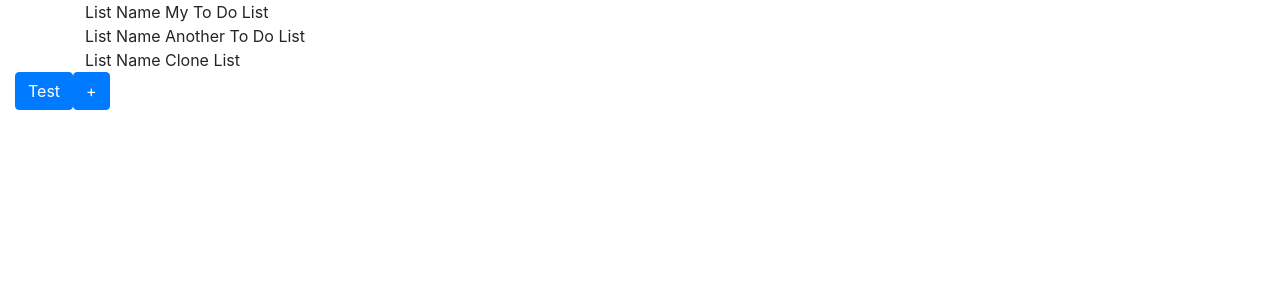
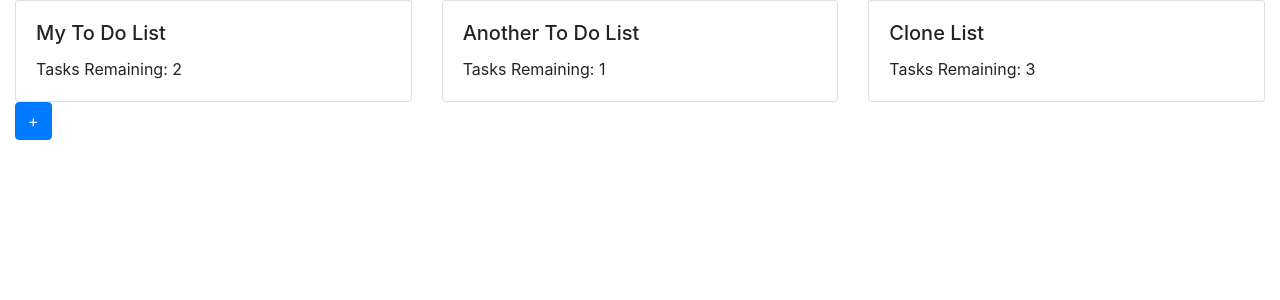
Before and after one commit to Haruaka/fantastic-carnival, a React (Create React App) app in the folder todoapp/: page / in a window 1280 px wide. Shown: the top 300 px of the page. Built offline with nearby package versions, Linux system fonts and the light colour scheme.

Commit message:
Display List items properly

```diff
--- a/todoapp/src/App.js
+++ b/todoapp/src/App.js
@@ -4,18 +4,17 @@ import React, { useState } from "react";
 import ListView from "./views/ListView";
 import TaskView from "./views/TaskView";
 
-const data = [{ id: 1, name: "My To Do List", tasks: [{id: 1, desc: "Clean my room", isComplete: false}, {id: 2, desc: "Wash the Dishes", isComplete: false}, {id: 3, desc: "Do my Homework", isComplete: false}] }, { id: 2, name: "Another To Do List", tasks: [{id: 1, desc: "Clean my room", isComplete: false}] }, { id: 3, name: "Clone List", tasks: [{id: 1, desc: "Clean my room", isComplete: false}, {id: 2, desc: "Wash the Dishes", isComplete: false}, {id: 3, desc: "Do my Homework", isComplete: false}]}];
+const data = [{ id: 1, name: "My To Do List", tasks: [{id: 2, desc: "Wash the Dishes", isComplete: false}, {id: 3, desc: "Do my Homework", isComplete: false}] }, { id: 2, name: "Another To Do List", tasks: [{id: 1, desc: "Clean my room", isComplete: false}] }, { id: 3, name: "Clone List", tasks: [{id: 1, desc: "Clean my room", isComplete: false}, {id: 2, desc: "Wash the Dishes", isComplete: false}, {id: 3, desc: "Do my Homework", isComplete: false}]}];
 
 // THE COMPONENT =====================================================
 export default function App() {
   const [viewState, setViewState] = useState(0);
 
-  const changeView = (num) => {
-    setViewState(num);
-  }
+  const changeView = (num) => { setViewState(num); }
+  const getListData = (num) => { return data.find(list => { return list.id === num})}
 
   if (viewState > 0) {
-    return <TaskView list={data[0]} changeView={changeView}/>
+    return <TaskView list={getListData(viewState)} changeView={changeView}/>
   }
 
   return <ListView lists={data} changeView={changeView}/>
--- a/todoapp/src/components/List.js
+++ b/todoapp/src/components/List.js
@@ -11,8 +11,11 @@ import React, { useState } from "react";
 // THE COMPONENT =====================================================
 export default function List(props) {
   return (
-    <div class="container">
-      List Name {props.list.name}
+    <div class="card">
+      <div class="card-body">
+        <h5 class="card-title">{props.list.name}</h5>
+        <p class="card-text">Tasks Remaining: {props.list.tasks.length}</p>
+      </div>
     </div>
   )
 }
--- a/todoapp/src/views/ListView.js
+++ b/todoapp/src/views/ListView.js
@@ -6,10 +6,13 @@ import List from "../components/List";
 export default function ListView(props) {
   return (
     <div class="container-fluid">
-      {props.lists.map(list => {
-        return <List key={list.id} list={list}/>
-      })}
-      <button type="button" className="btn btn-primary" onClick={() => props.changeView(1)}>Test</button>
+      <div class="row row-cols-3">
+        {props.lists.map(list => {
+          return <div class="col" onClick={() => props.changeView(list.id)}>
+            <List key={list.id} list={list}/>
+          </div>
+        })}
+      </div>
       <button type="button" className="btn btn-primary">+</button>
     </div>
   )
```
Also changed, not shown: 1 other file (tests, documents, lock files or other folders).
